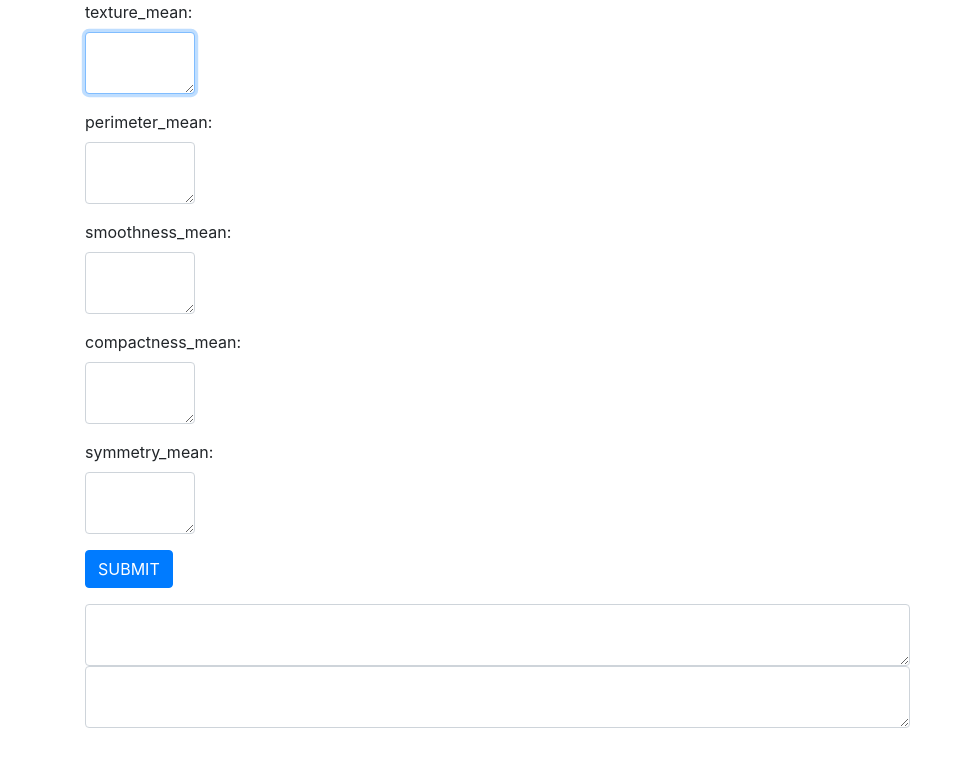
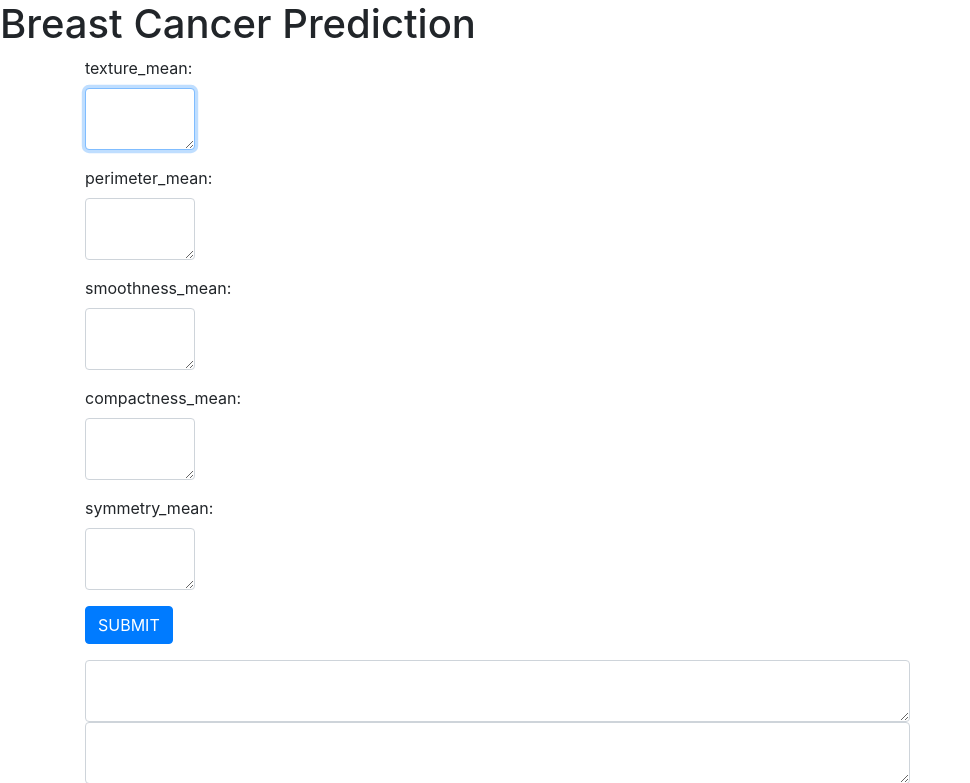
Before and after one commit to dsp0205/BCCML, a Flask app: page / in a window 1280 px wide. Shown: the top 783 px of the page, without its empty margins (0-970 px from the left). Run offline with Flask 2, Linux system fonts and the light colour scheme; some libraries are stand-ins or nearby versions.

Commit message:
Update home.html

```diff
--- a/templates/home.html
+++ b/templates/home.html
@@ -7,6 +7,7 @@
 </head>
    <body>
       <title>Breast Cancer Prediction</title>
+	   <h1>Breast Cancer Prediction</h1>
 	  <div class="container">
 		<div class="row">
 
```
